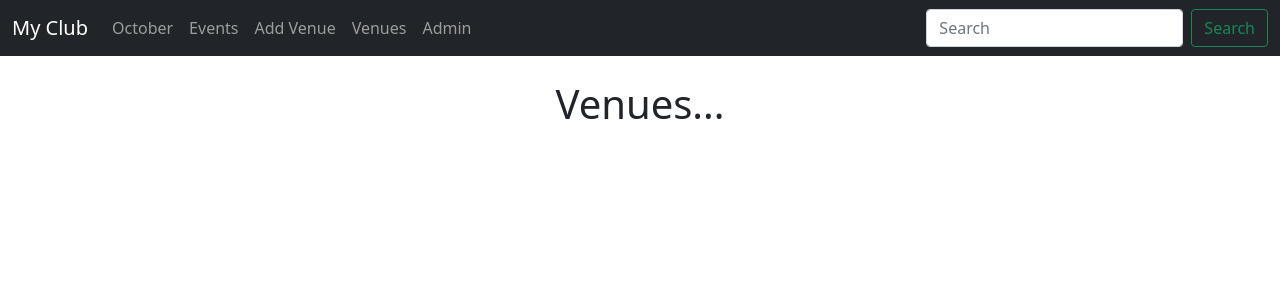
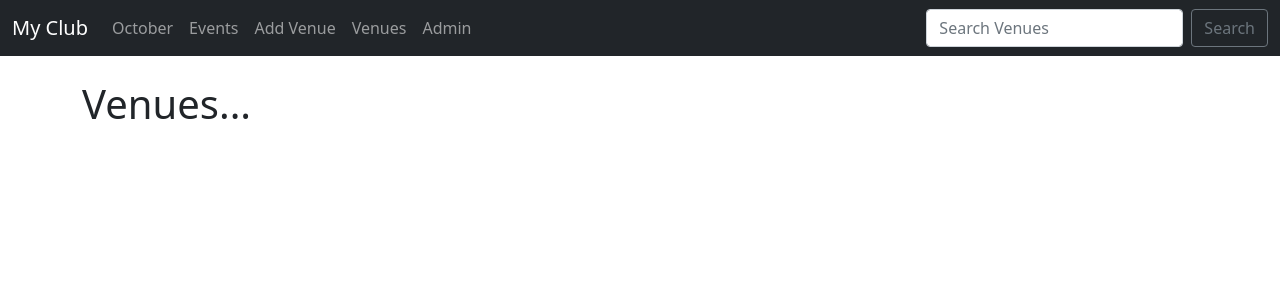
Before and after one commit to omkarhcode/MyClub, a Django app: page /list_venues in a window 1280 px wide. Shown: the top 300 px of the page. Run offline with Django 3.2, Linux system fonts and the light colour scheme; data that the repository does not hold is empty.

Commit message:
created search venues functionality

```diff
--- a/events/templates/events/navbar.html
+++ b/events/templates/events/navbar.html
@@ -28,9 +28,10 @@
         </li>
 
       </ul>
-      <form class="d-flex">
-        <input class="form-control me-2" type="search" placeholder="Search" aria-label="Search">
-        <button class="btn btn-outline-success" type="submit">Search</button>
+      <form class="d-flex" method="POST" action="{% url 'search-venues' %}">
+        {% csrf_token %}
+        <input class="form-control me-2" type="search" placeholder="Search Venues" aria-label="Search" name="searched">
+        <button class="btn btn-outline-secondary" type="submit">Search</button>
       </form>
     </div>
   </div>
--- a/events/templates/events/venues.html
+++ b/events/templates/events/venues.html
@@ -1,8 +1,7 @@
 {% extends "events/base.html" %}
 {% block content %}
-<center>
 <h1>Venues...</h1>
-    <table class="table table-info table-striped table-bordered table-hover">
+<table class="table table-bordered table-hover">
     {% for venue in venue_list %}
     <tbody>
         <tr>
@@ -11,9 +10,4 @@
     </tbody>
     {% endfor %}
 </table>
-
-
-
-
-</center>
 {% endblock content %}
--- a/events/urls.py
+++ b/events/urls.py
@@ -7,5 +7,6 @@ urlpatterns = [
     path('events', views.all_events, name="list-events"),
     path('add_venue', views.add_venue, name="add-venue"),
     path('list_venues', views.list_venues, name="list-venues"),
-    path('show_venue/<venue_id>', views.show_venue, name="show-venue")
+    path('show_venue/<venue_id>', views.show_venue, name="show-venue"),
+    path('search_venues', views.search_venues, name="search-venues"),
 ]
--- a/events/views.py
+++ b/events/views.py
@@ -6,17 +6,21 @@ from django.http import HttpResponseRedirect
 from .models import Event, Venue
 from .forms import VenueForm
 
+def search_venues(request):
+	if request.method == 'POST':
+		searched = request.POST['searched']
+		venues = Venue.objects.filter(name__contains=searched)
+		return render(request, "events/search_venues.html", {'searched':searched, 'venues':venues})
+	else:
+		return render(request, "events/search_venues.html", {})
+
 def show_venue(request, venue_id):
 	venue = Venue.objects.get(pk=venue_id)
-
 	return render(request, 'events/show_venue.html',{'venue':venue})
-
-
 
 def list_venues(request):
 	venue_list = Venue.objects.all()
 	return render(request, 'events/venues.html',{'venue_list': venue_list})
-
 
 def add_venue(request):
 	submitted = False
@@ -35,7 +39,6 @@ def add_venue(request):
 def all_events(request):
 	event_list = Event.objects.all()
 	return render(request, 'events/event_list.html',{'event_list': event_list})
-
 
 # Create your views here.
 def home(request, year=datetime.now().year, month=datetime.now().strftime('%B')):
```
Also changed, not shown: events/templates/events/search_venues.html (added, +38 -0 lines). Lines whose indentation alone changed are shown as unchanged.
